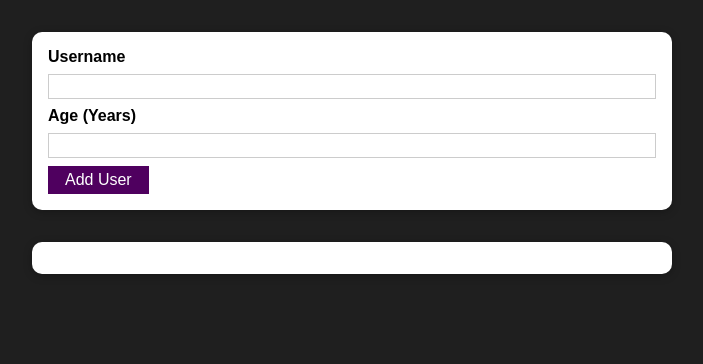
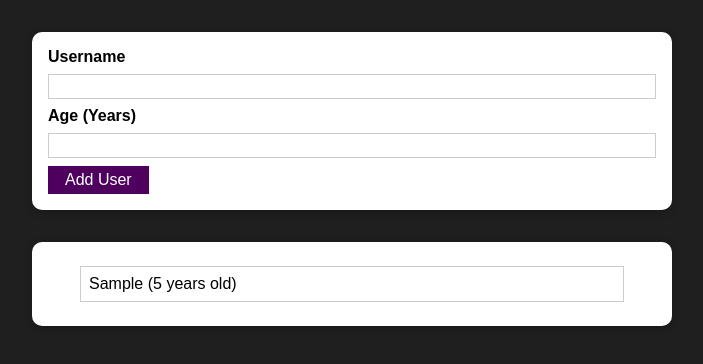
Before and after one commit to Alev-Narcin/01-starting-project, a React (Create React App) app: page / in a window 1280 px wide. Both pictures are taken after typing "Sample", "5" into the empty fields and a click on the button "Add User". Shown: the top 364 px of the page, without its empty margins (288-991 px from the left). Built offline with nearby package versions, Linux system fonts and the light colour scheme.

Commit message:
Managing a List Of Users via State

```diff
--- a/src/App.js
+++ b/src/App.js
@@ -1,13 +1,21 @@
-import React from 'react';
+import React, {useState} from 'react';
 import AddUser from "./components/Users/AddUser";
 import UsersList from "./components/Users/UsersList";
 
 
 function App() {
+    const [usersList, setUsersList] = useState([]);
+
+    const addUserHandler = (uName, uAge) => {
+        setUsersList((prevUserList) => {
+            return [...prevUserList, {name: uName, age: uAge, id: Math.random().toString()}];
+        });
+    };
+
     return (
         <div>
-            <AddUser/>
-            <UsersList users={[]}/>
+            <AddUser onAddUser={addUserHandler}/>
+            <UsersList users={usersList}/>
         </div>
     );
 }
--- a/src/components/Users/AddUser.js
+++ b/src/components/Users/AddUser.js
@@ -17,7 +17,7 @@
         if (+enteredAge < 1) {
             return;
         }
-
+        props.onAddUser(enteredUserName, enteredAge);
         setEnteredUserName('');
         setEnteredAge('');
     };
--- a/src/components/Users/UsersList.js
+++ b/src/components/Users/UsersList.js
@@ -8,7 +8,7 @@
         <Card className={classes.users}>
             <ul className={classes.users}>
                 {props.users.map((user) => (
-                    <li>
+                    <li key={user.id}>
                         {user.name} ({user.age} years old)
                     </li>
                 ))}
```
